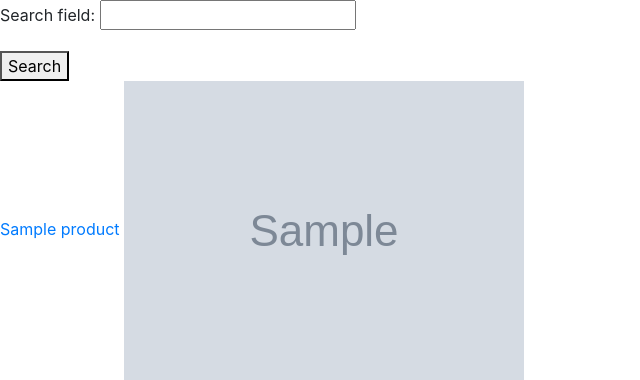
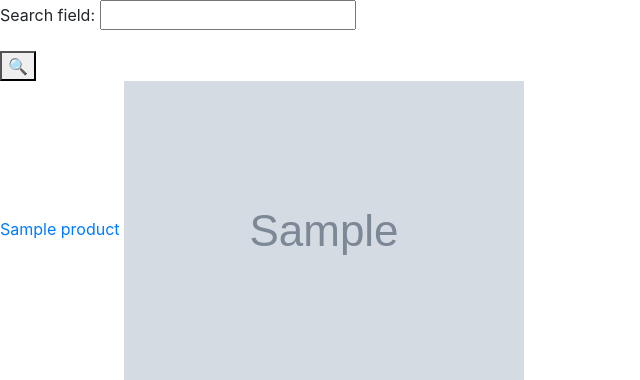
Before and after one commit to django-group/first_lesson, a Django app: page /djstore/ in a window 1280 px wide. Shown: the top 380 px of the page, without its empty margins (0-640 px from the left). Run offline with Django 3.2, Linux system fonts and the light colour scheme; tables that the repository leaves empty hold one stand-in row (values such as "Sample post"); grey boxes marked "Sample" are stand-in pictures; some libraries are stand-ins or nearby versions.

Commit message:
1 stage work

```diff
--- a/djstore/templates/djstore/home.html
+++ b/djstore/templates/djstore/home.html
@@ -3,7 +3,7 @@
 {% block content %}
     <form method="get" action="{% url 'search_url' %}">
         {{ form.as_p }}
-        <button type="submit">Search</button>
+        <button type="submit">&#128269;</button>
     </form>
 
     {% for item in object_list %}
```
